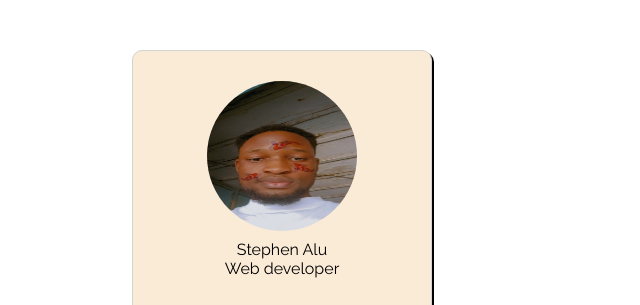
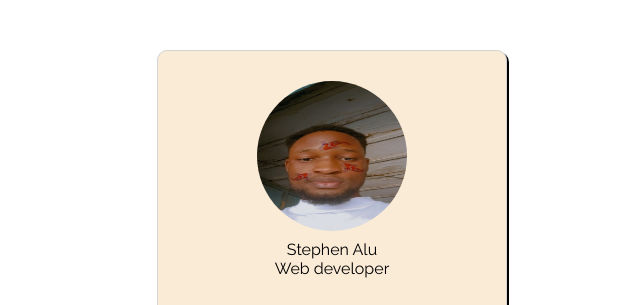
Before and after one commit to StephenAdedayo/practicing-3, a plain HTML site: page index.html in a window 1280 px wide. Shown: the part 120-425 px from the top of the page, without its empty margins (308-948 px from the left). Drawn offline with nearby package versions, Linux system fonts and the light colour scheme.

Commit message:
positioning corrected

```diff
--- a/style.css
+++ b/style.css
@@ -15,14 +15,17 @@ img{
 }
 
 .container{
-    width: 440px;
+    width: 500px;
     padding: 0 20px;
     margin: 170px auto;
+    display: flex;
+    align-items: center;
+    justify-content: center;
 }
 
 .profile-card{
     border: 1px solid;
-    width: 300px;
+    width:350px;
     height: 100%;
     background-color: white;
     display: flex;
```
